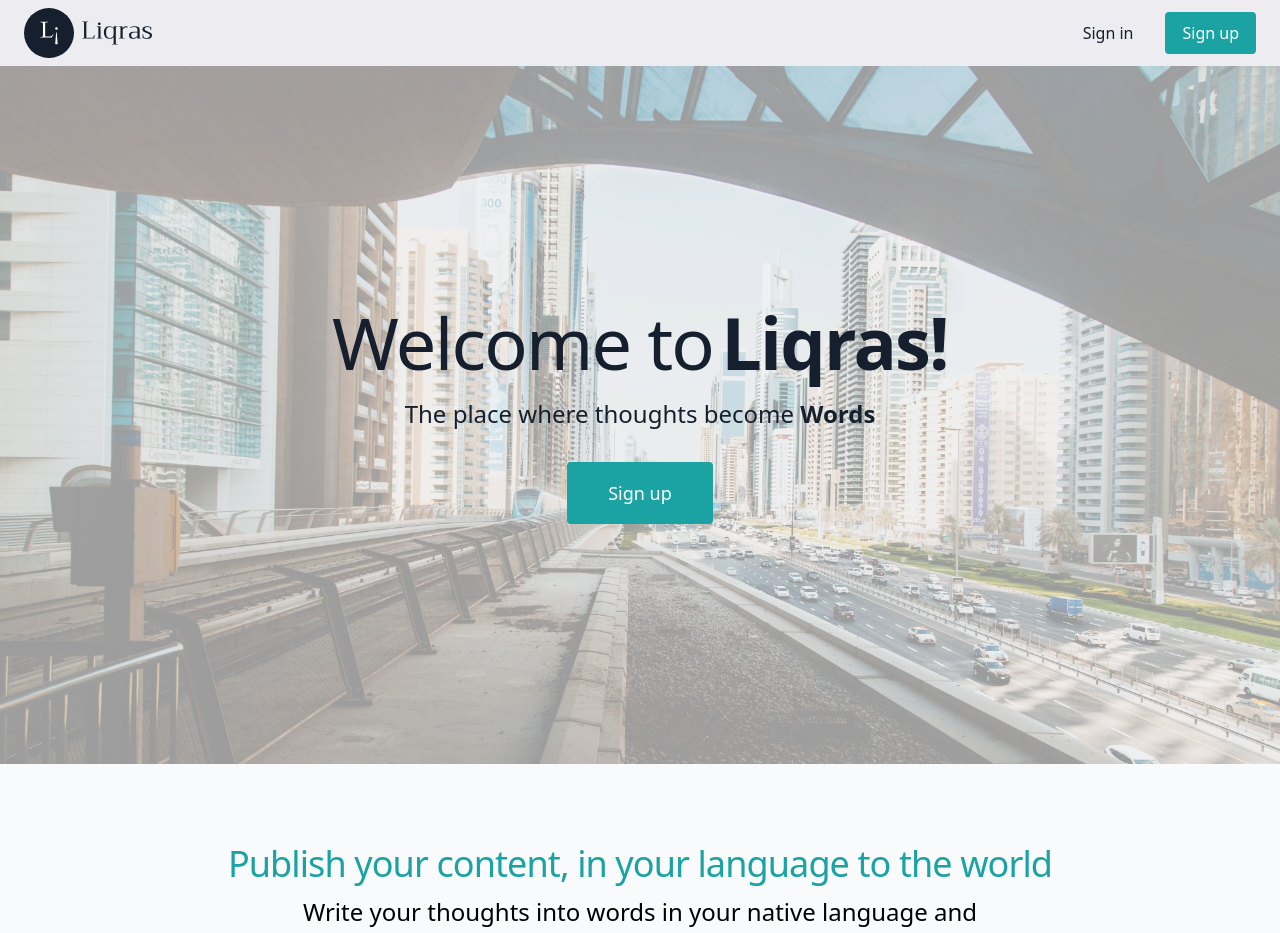
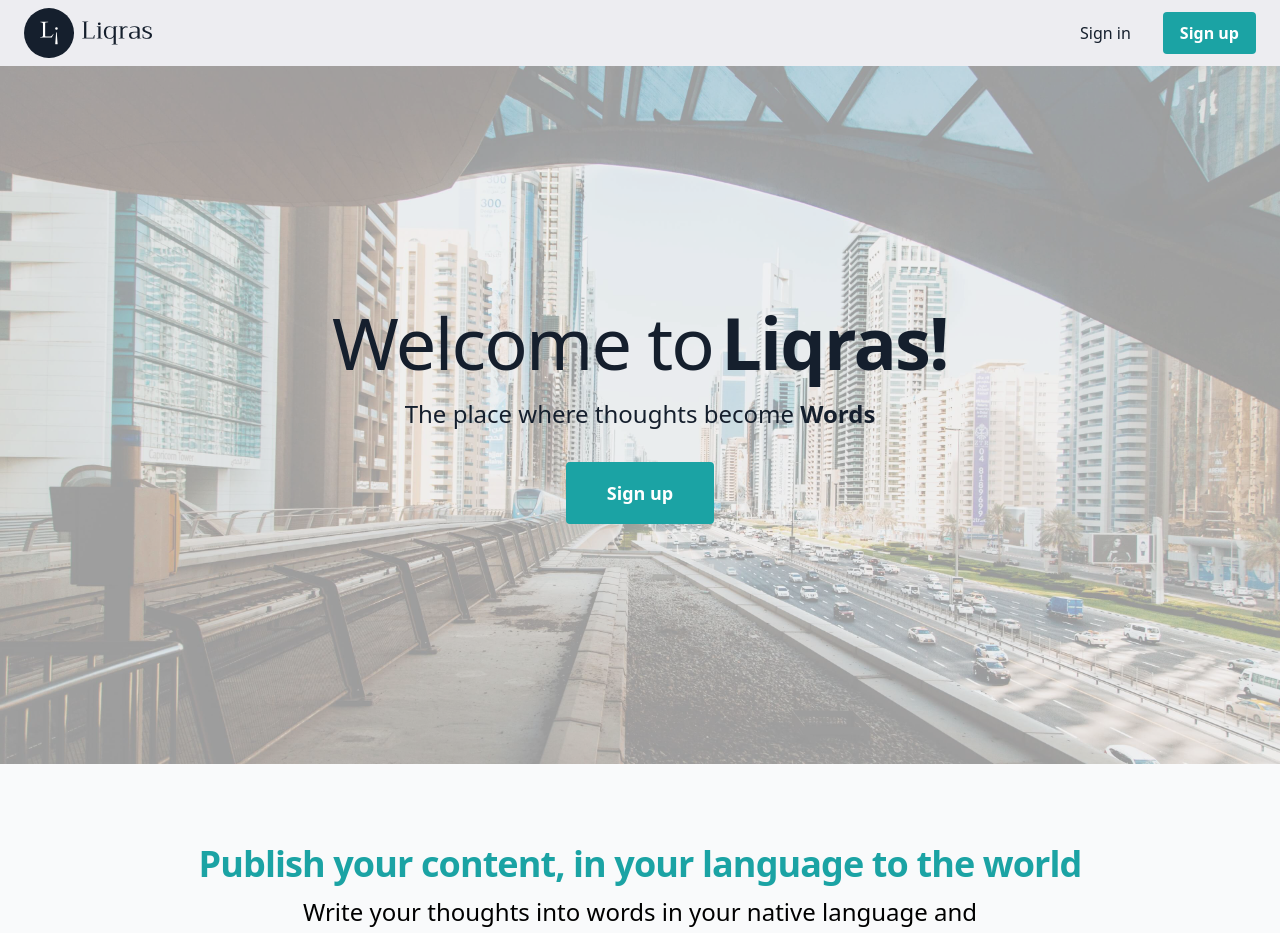
Before and after one commit to rsneh/liqras, a Next.js app: page / in a window 1280 px wide. Shown: the top 933 px of the page. Built offline with nearby package versions, Linux system fonts and the light colour scheme; no server answers.

Commit message:
Performance

```diff
--- a/components/BlogPost/BlogPostFeatureImage.js
+++ b/components/BlogPost/BlogPostFeatureImage.js
@@ -43,7 +43,7 @@
             button={<AnchorButton label="Preview" />}
           >
             <Image
-              src={imageSource}
+              src={`${imageSource}?fm=jpg&fl=progressive`}
               layout="fill"
             />
             <div className="h-full"></div>
--- a/components/Header.js
+++ b/components/Header.js
@@ -15,6 +15,7 @@
         <div className="flex justify-start lg:w-0 lg:flex-1">
           <Link href="/">
             <a className="flex">
+              <span className="sr-only">Home</span>
               <LogoIcon width={50} height={50} className="mr-2" />
               <LogoType width={70} height={50} />
             </a>
@@ -40,7 +41,7 @@
                 <a className="whitespace-nowrap text-base font-medium text-dark hover:text-gray-900">Sign in</a>
               </Link>
               <Link href="/api/signup">
-                <a className="ml-8 px-4 py-2 items-center justify-center inline-flex text-white text-base whitespace-nowrap border border-transparent rounded bg-primary hover:bg-dark">Sign up</a>
+                <a className="ml-8 px-4 py-2 items-center justify-center inline-flex text-white text-base font-bold whitespace-nowrap border border-transparent rounded bg-primary hover:bg-dark">Sign up</a>
               </Link>
             </div>
           )
--- a/next.config.js
+++ b/next.config.js
@@ -6,7 +6,8 @@
     domains: [
       'localhost',
       'avatars1.githubusercontent.com',
-      'images.ctfassets.net'
+      'images.ctfassets.net',
+      'lh3.googleusercontent.com'
     ],
   }
 };
--- a/pages/index.js
+++ b/pages/index.js
@@ -27,7 +27,7 @@
                 </p>
                 <div className="mx-auto mt-8 flex justify-center">
                   <Link href="/api/signup">
-                    <a className="px-8 py-3 md:py-4 md:text-lg md:px-10 items-center justify-center inline-flex text-white text-base whitespace-nowrap border border-transparent rounded bg-primary hover:bg-dark">Sign up</a>
+                    <a className="px-8 py-3 md:py-4 md:text-lg md:px-10 items-center justify-center inline-flex text-white text-base font-bold whitespace-nowrap border border-transparent rounded bg-primary hover:bg-dark">Sign up</a>
                   </Link>
                 </div>
               </div>
@@ -40,6 +40,7 @@
               src="/images/background-home.jpg"
               style={{ objectFit: 'cover' }}
               layout="responsive"
+              sizes="(max-width: 600px) 100vw, (max-width: 1023px) 48vw, 23vw"
               alt=""
             />
           </div>
@@ -47,23 +48,14 @@
 
         <div className="bg-gray-50">
           <div className="max-w-7xl mx-auto text-center py-14 lg:py-20">
-            <h2 className="text-2xl font-extrabold tracking-tight text-gray-900 md:text-4xl">
-              <span className="block text-primary">Publish your content, in your language to the world</span>
+            <h2 className="text-2xl font-extrabold tracking-tight text-gray-900 mx-1 md:text-4xl">
+              <span className="block text-primary font-bold">Publish your content, in your language to the world</span>
             </h2>
             <p className="text-1xl mx-auto my-3 w-10/12 md:text-2xl md:w-7/12 lg:w-6-12">Write your thoughts into words in your native language and publish them to the rest of the world.</p>
           </div>
         </div>
 
         <div className="py-12 bg-white max-w-7xl mx-auto">
-          <div className="mx-auto px-4 sm:px-6 lg:px-8">
-            <div className="text-center">
-              <p className="mt-2 text-2xl leading-8 font-extrabold tracking-tight text-gray-900 sm:text-3xl"></p>
-              <p className="mt-4 text-xl text-gray-500 md:w-2/4 md:mx-auto">
-
-              </p>
-            </div>
-          </div>
-          <div className="bg-white mt-10">
           <div className="flex flex-wrap items-center justify-center my-5">
             <div className="w-2/5 sm:w-1/4 px-3 text-center">
               <div className="p-5 xl:px-8 md:py-5">
@@ -118,7 +110,6 @@
             </div>
           </div>
         </div>
-        </div>
         <SubscribeFormSection />
       </Layout>
     </>
```
Lines whose indentation alone changed are shown as unchanged.
